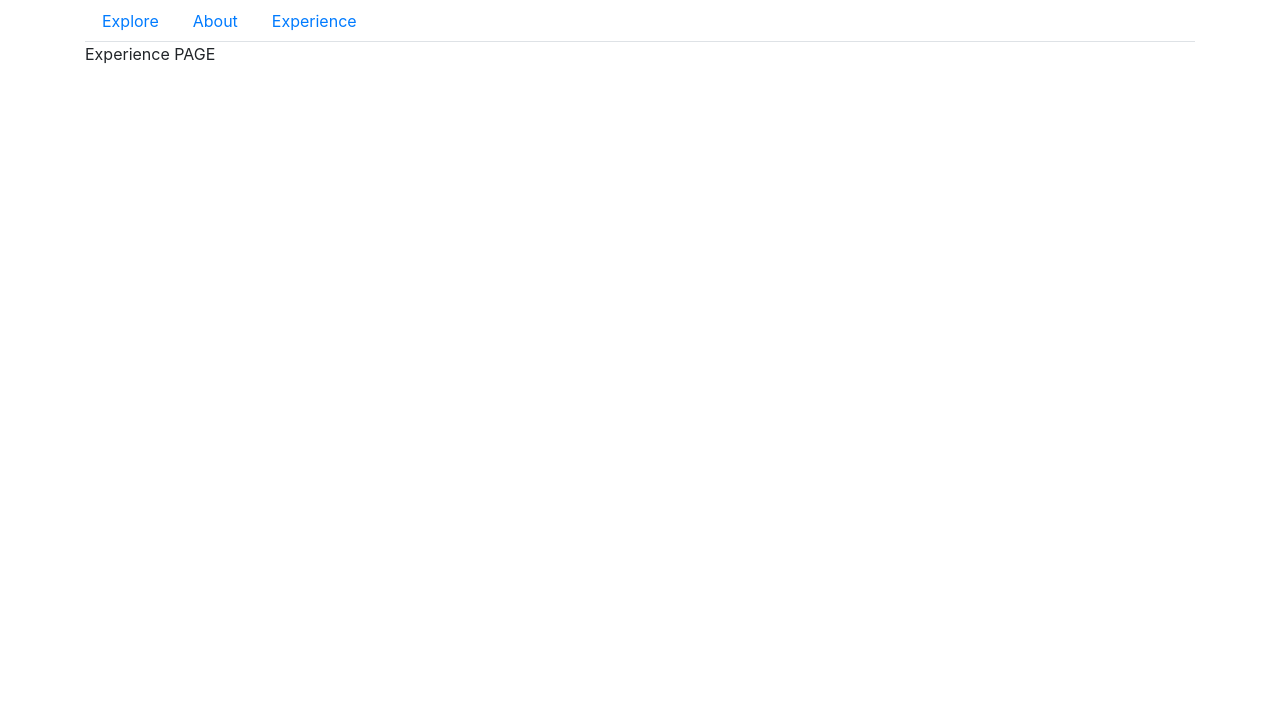
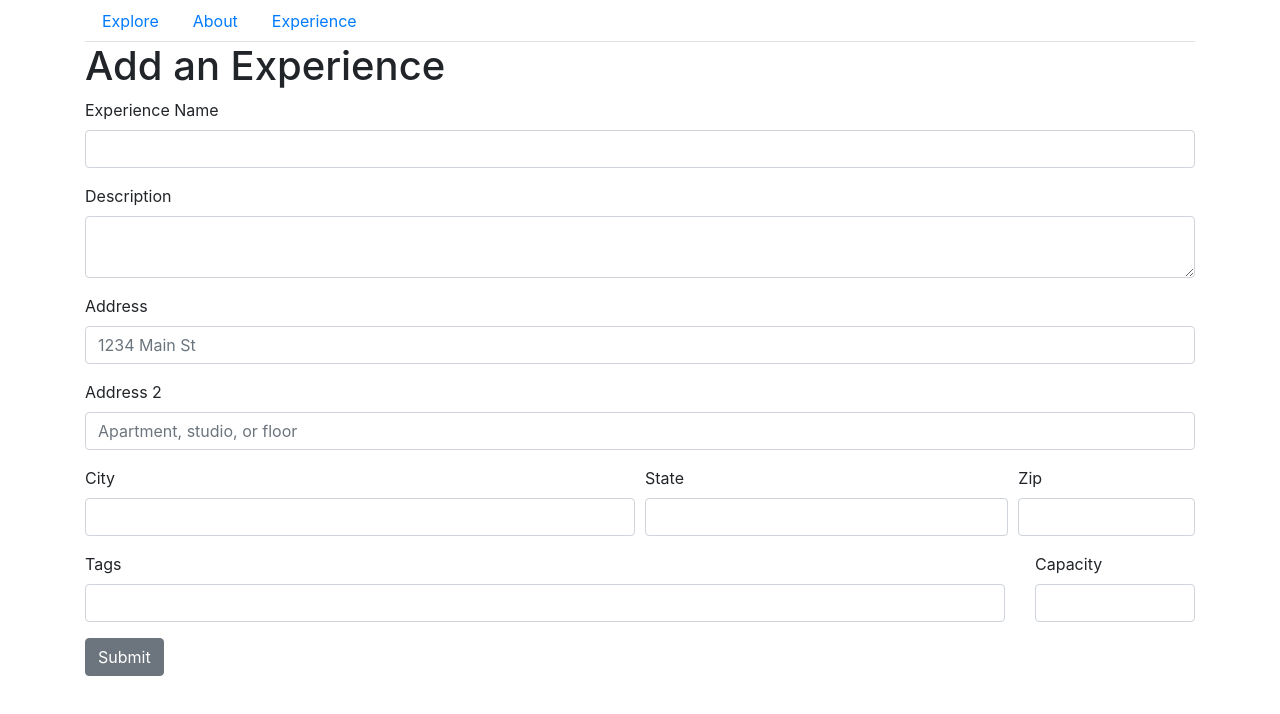
Before and after one commit to ksogata/DepressedPlatypusPerry, a React (Create React App) app: page /experience in a window 1280 px wide. Shown: the top 714 px of the page. Built offline with nearby package versions, Linux system fonts and the light colour scheme.

Commit message:
experience page

```diff
--- a/package.json
+++ b/package.json
@@ -5,6 +5,7 @@
   "proxy": "http://localhost:3001/",
   "dependencies": {
     "bootstrap": "^4.3.1",
+    "formik": "^1.5.1",
     "history": "^4.9.0",
     "jquery": "^3.3.1",
     "react": "^16.8.5",
--- a/src/components/experience.js
+++ b/src/components/experience.js
@@ -1,10 +1,64 @@
-import React, { Component } from 'react';
-import { Link, Route } from "react-router-dom";
+import React from 'react';
+import { Button, Form, FormGroup, Label, Input, FormText, Row, Col } from 'reactstrap';
+import { TextInput } from './helper';
 
 const Experience = () => {
     return (
         <div>
-            Experience PAGE
+            <h1>Add an Experience</h1>
+            <Form>
+                <FormGroup>
+                    <Label for="expName">Experience Name</Label>
+                    <Input type="email" name="email" id="expName" />
+                </FormGroup>
+                <FormGroup>
+                    <Label for="description">Description</Label>
+                    <Input type="textarea" name="description" id="description" />
+                </FormGroup>
+                <FormGroup>
+                    <Label for="exampleAddress">Address</Label>
+                    <Input type="text" name="address" id="exampleAddress" placeholder="1234 Main St"/>
+                </FormGroup>
+                <FormGroup>
+                    <Label for="exampleAddress2">Address 2</Label>
+                    <Input type="text" name="address2" id="exampleAddress2" placeholder="Apartment, studio, or floor"/>
+                </FormGroup>
+                <Row form>
+                <Col md={6}>
+                    <FormGroup>
+                    <Label for="exampleCity">City</Label>
+                    <Input type="text" name="city" id="exampleCity"/>
+                    </FormGroup>
+                </Col>
+                <Col md={4}>
+                    <FormGroup>
+                    <Label for="exampleState">State</Label>
+                    <Input type="text" name="state" id="exampleState"/>
+                    </FormGroup>
+                </Col>
+                <Col md={2}>
+                    <FormGroup>
+                    <Label for="exampleZip">Zip</Label>
+                    <Input type="text" name="zip" id="exampleZip"/>
+                    </FormGroup>
+                </Col>
+                </Row>
+                <Row>
+                    <Col md={10}>
+                        <FormGroup>
+                            <Label for="tags">Tags</Label>
+                            <Input type="text" name="tags" id="tags"/>
+                        </FormGroup>
+                    </Col>
+                    <Col md={2}>
+                        <FormGroup>
+                            <Label for="capacity">Capacity</Label>
+                            <Input type="number" name="capacity" id="capacity"/>
+                        </FormGroup>
+                    </Col>
+                </Row>
+                <Button>Submit</Button>
+            </Form>
         </div>
     )
 };
```
